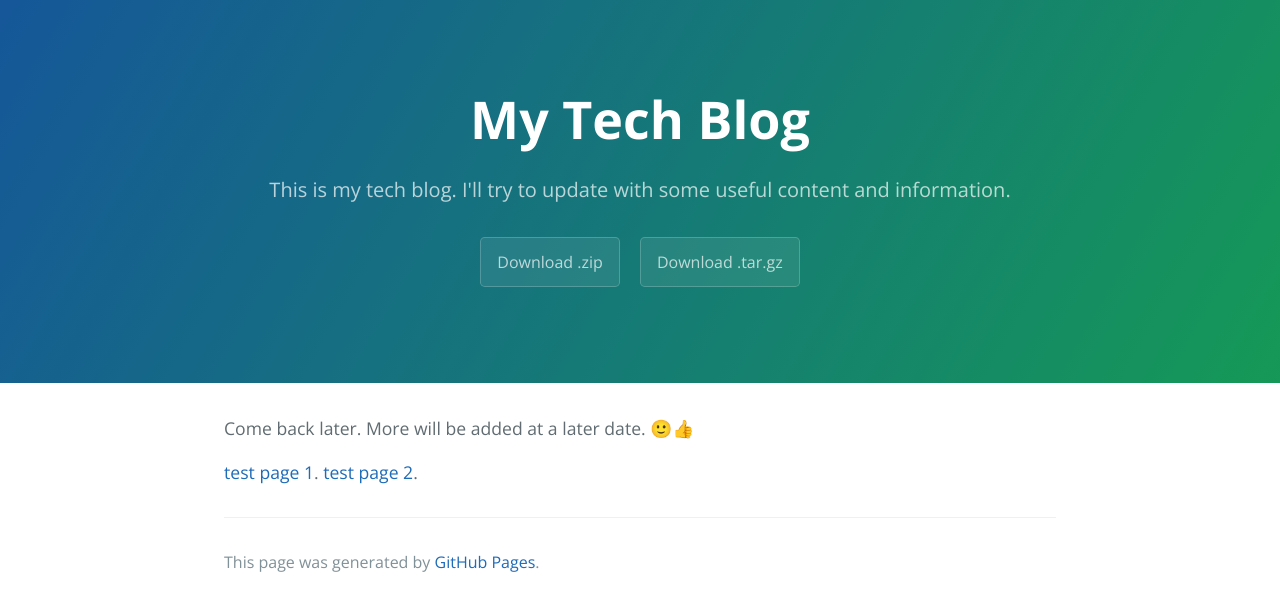
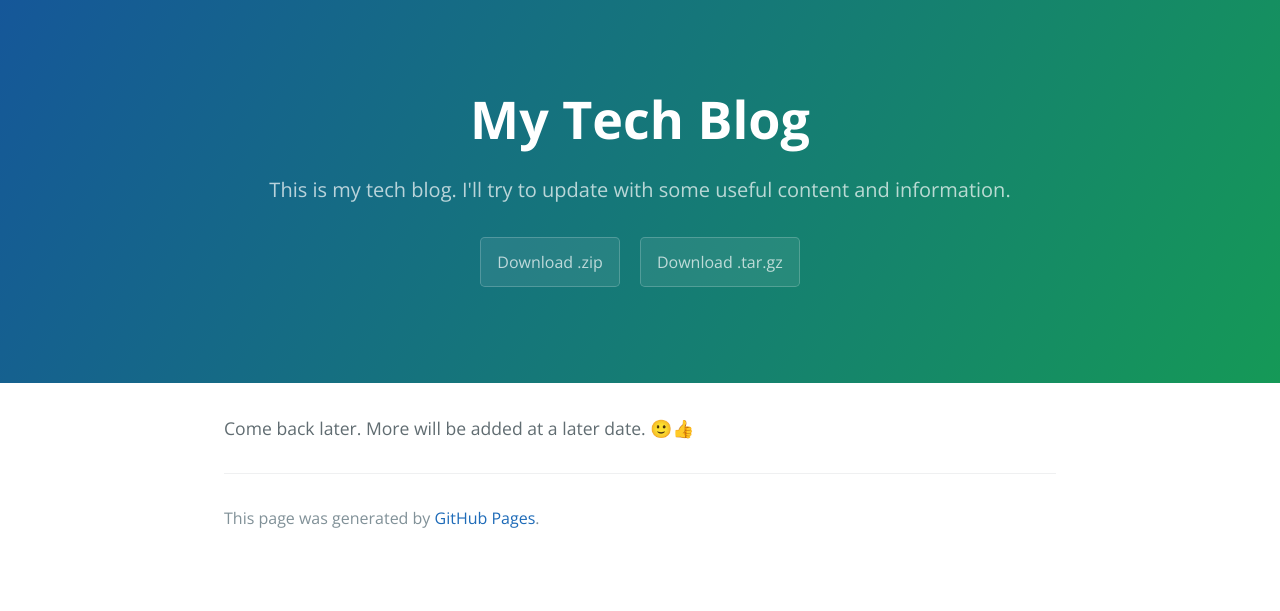
Before and after one commit to wtfacoconut/wtfacoconut.github.io, a Jekyll site: the page built from index.md, in a window 1280 px wide. Shown: the top 611 px of the page. Built offline with Jekyll 4.4.1, drawn with Linux system fonts in a browser that asks for light colours.

Commit message:
another test

```diff
--- a/index.md
+++ b/index.md
@@ -4,5 +4,4 @@ layout: default
 
 Come back later. More will be added at a later date.  🙂👍
 
-[test page 1](./another-page.html).
-[test page 2](./posts/another-page.html).
+<!--- [test page 2](./posts/another-page.html). --->
```
